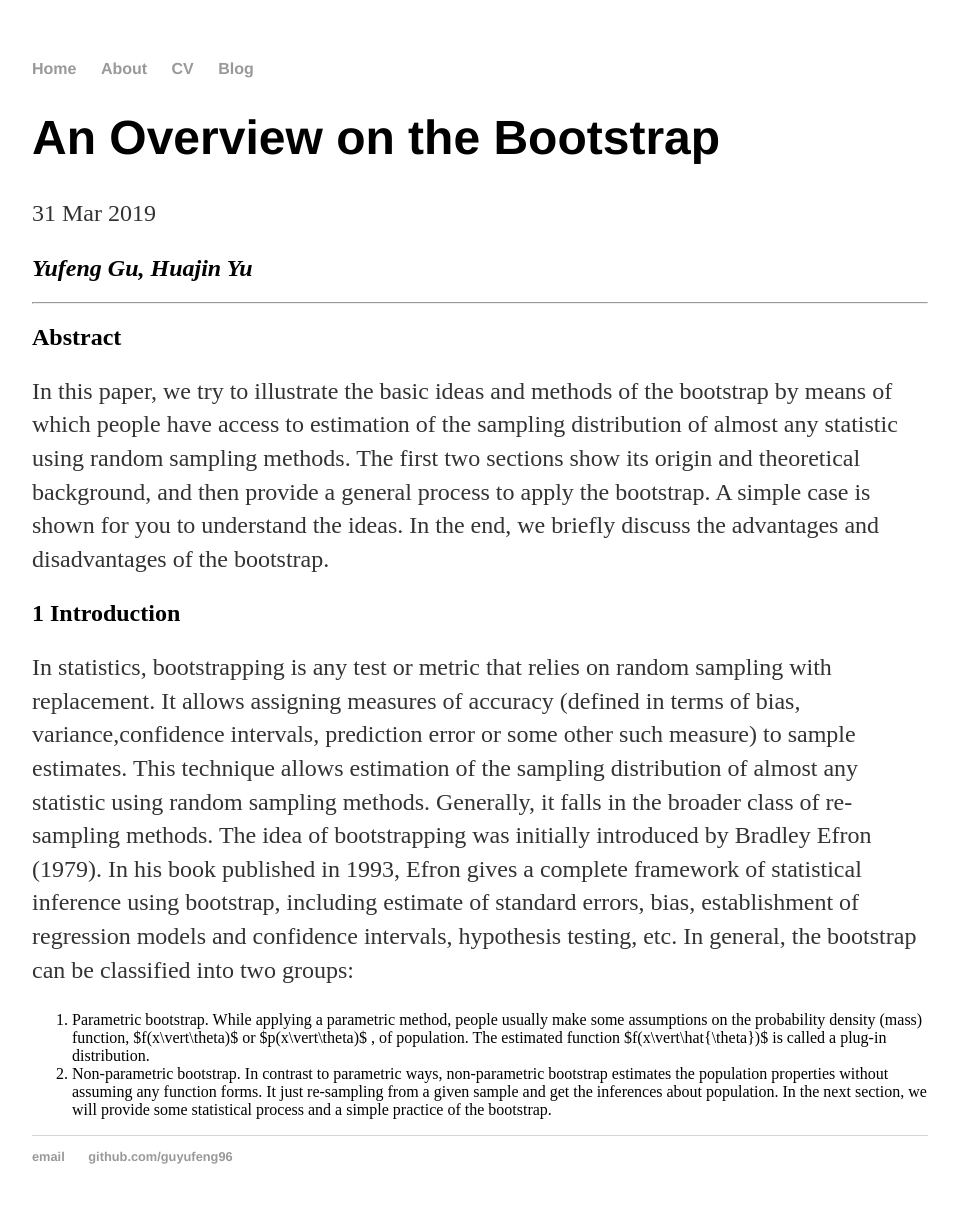
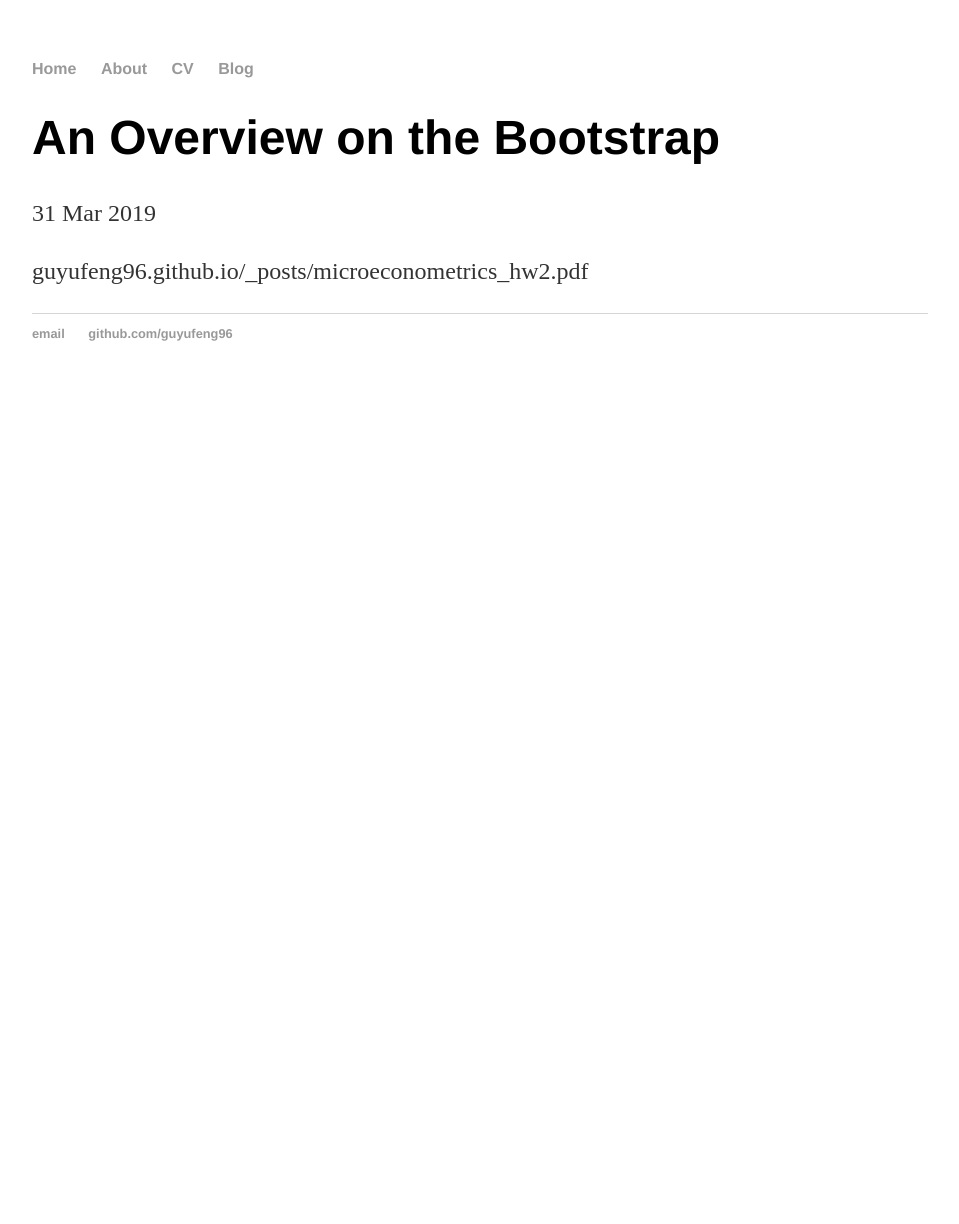
Before and after one commit to guyufeng96/guyufeng.github.io, a Jekyll site: the page built from _posts/2019-03-31-yufeng-gu-site-launched.md, in a window 1280 px wide. Shown: the whole page, without its empty margins (160-1119 px from the left). Built offline with Jekyll 4.4.1, drawn with Linux system fonts in a browser that asks for light colours; after the commit the page ends 900 px from its top, so only the background shows below that.

Commit message:
Update 2019-03-31-yufeng-gu-site-launched.md

```diff
--- a/_posts/2019-03-31-yufeng-gu-site-launched.md
+++ b/_posts/2019-03-31-yufeng-gu-site-launched.md
@@ -3,14 +3,4 @@ layout: post
 title: "An Overview on the Bootstrap"
 date: 2019-03-31
 ---
-## *Yufeng Gu, Huajin Yu*
----
-## Abstract
-In this paper, we try to illustrate the basic ideas and methods of the bootstrap by means of which people have access to estimation of the sampling distribution of almost any statistic using random sampling methods. The first two sections show its origin and theoretical background, and then provide a general process to apply the bootstrap. A simple case is shown for you to understand the ideas. In the end, we briefly discuss the advantages and disadvantages of the bootstrap.
-## 1 Introduction
-In statistics, bootstrapping is any test or metric that relies on random sampling with replacement. It allows assigning measures of accuracy (defined in terms of bias, variance,confidence intervals, prediction error or some other such measure) to sample estimates. This technique allows estimation of the sampling distribution of almost any statistic using random sampling methods. Generally, it falls in the broader class of re-sampling methods.
-The idea of bootstrapping was initially introduced by Bradley Efron (1979). In his book published in 1993, Efron gives a complete framework of statistical inference using bootstrap, including estimate of standard errors, bias, establishment of regression models and confidence intervals, hypothesis testing, etc.
-In general, the bootstrap can be classified into two groups:
-1. Parametric bootstrap. While applying a parametric method, people usually make some assumptions on the probability density (mass) function, $f(x\vert\theta)$ or $p(x\vert\theta)$ , of population. The estimated function $f(x\vert\hat{\theta})$ is called a plug-in distribution.
-2. Non-parametric bootstrap. In contrast to parametric ways, non-parametric bootstrap estimates the population properties without assuming any function forms. It just re-sampling from a given sample and get the inferences about population.
-In the next section, we will provide some statistical process and a simple practice of the bootstrap.
+guyufeng96.github.io/_posts/microeconometrics_hw2.pdf
```
